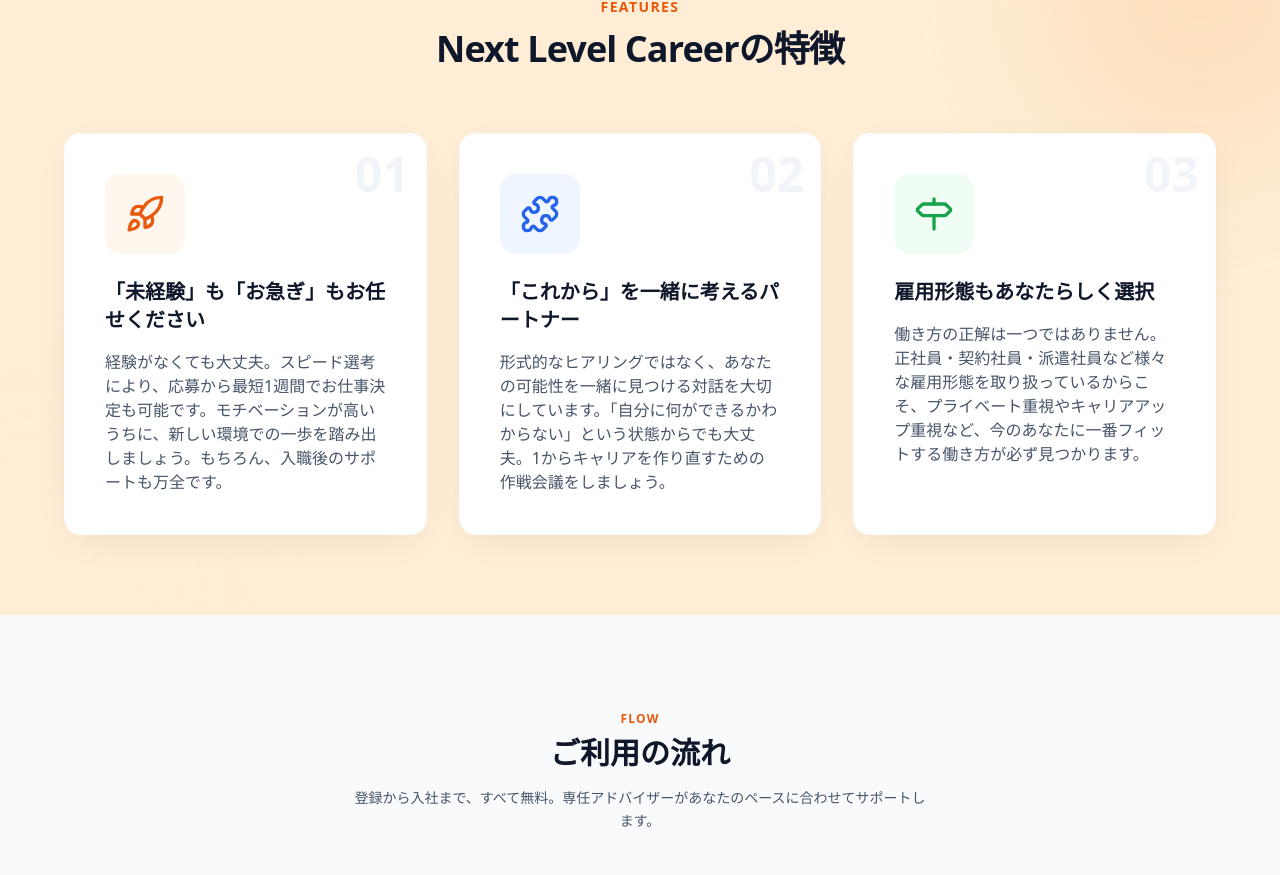
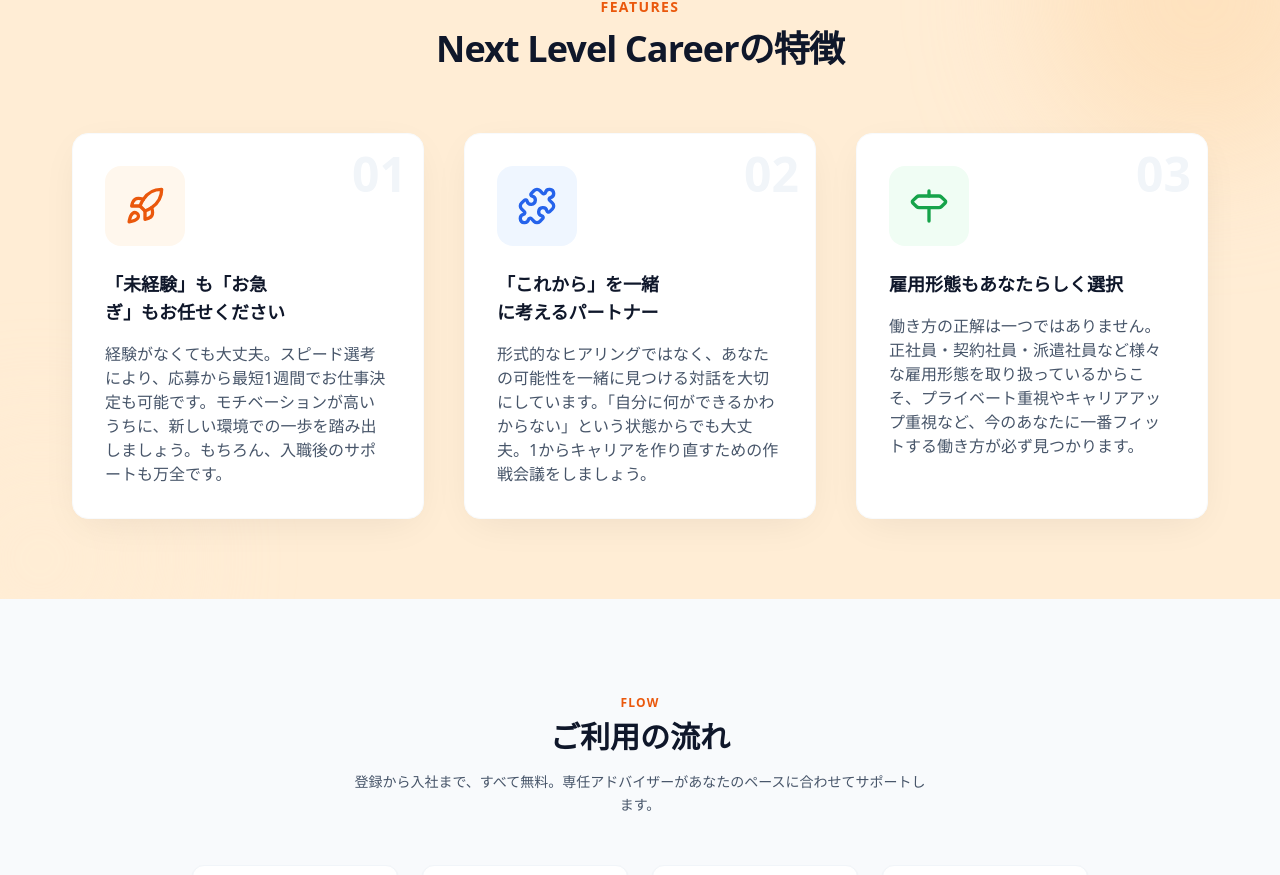
Before and after one commit to nextlevelkitamura-alt/nextlevel-career-website, a Next.js app: page / in a window 1280 px wide. Shown: the part 798-1673 px from the top of the page. Built offline with nearby package versions, Linux system fonts and the light colour scheme; no server answers; the database is empty.

Commit message:
fix: adjust features card layout spacing and width

```diff
--- a/components/ServiceIntro.tsx
+++ b/components/ServiceIntro.tsx
@@ -40,11 +40,11 @@
                         </h2>
                     </div>
 
-                    <div className="grid grid-cols-1 md:grid-cols-3 gap-4 sm:gap-8">
+                    <div className="grid grid-cols-1 md:grid-cols-3 gap-4 sm:gap-6">
                         {features.map((feature, index) => (
                             <div
                                 key={index}
-                                className="bg-white p-5 sm:p-10 rounded-2xl shadow-[0_10px_40px_-10px_rgba(0,0,0,0.08)] border border-slate-50 hover:shadow-lg hover:-translate-y-1 transition-all duration-300 group relative overflow-hidden"
+                                className="w-full h-full md:max-w-[22rem] md:mx-auto bg-white p-5 sm:p-8 rounded-2xl shadow-[0_10px_40px_-10px_rgba(0,0,0,0.08)] border border-slate-50 hover:shadow-lg hover:-translate-y-1 transition-all duration-300 group relative overflow-hidden"
                             >
                                 <div className={`w-14 h-14 sm:w-20 sm:h-20 rounded-2xl flex items-center justify-center mb-4 sm:mb-6 ${feature.color} group-hover:scale-110 transition-transform duration-300 relative z-10`}>
                                     <feature.icon className="w-7 h-7 sm:w-10 sm:h-10" />
@@ -53,7 +53,7 @@
                                     {feature.step}
                                 </div>
                                 <div className="relative z-10">
-                                    <h3 className="text-base sm:text-xl font-bold text-slate-900 mb-2 sm:mb-4 leading-snug">
+                                    <h3 className="text-base sm:text-lg font-bold text-slate-900 mb-2 sm:mb-4 leading-snug text-balance">
                                         {feature.title}
                                     </h3>
                                     <p className="text-slate-600 leading-relaxed text-sm sm:text-base">
```
